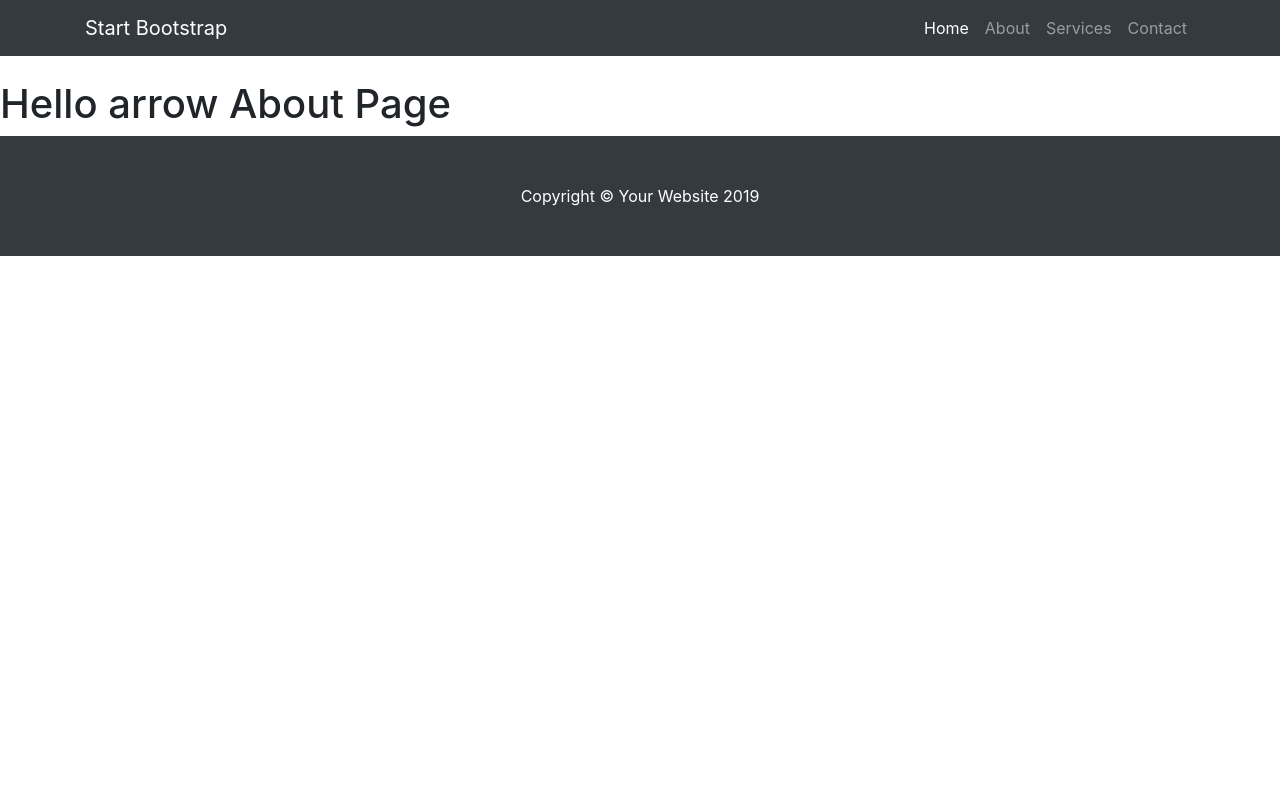
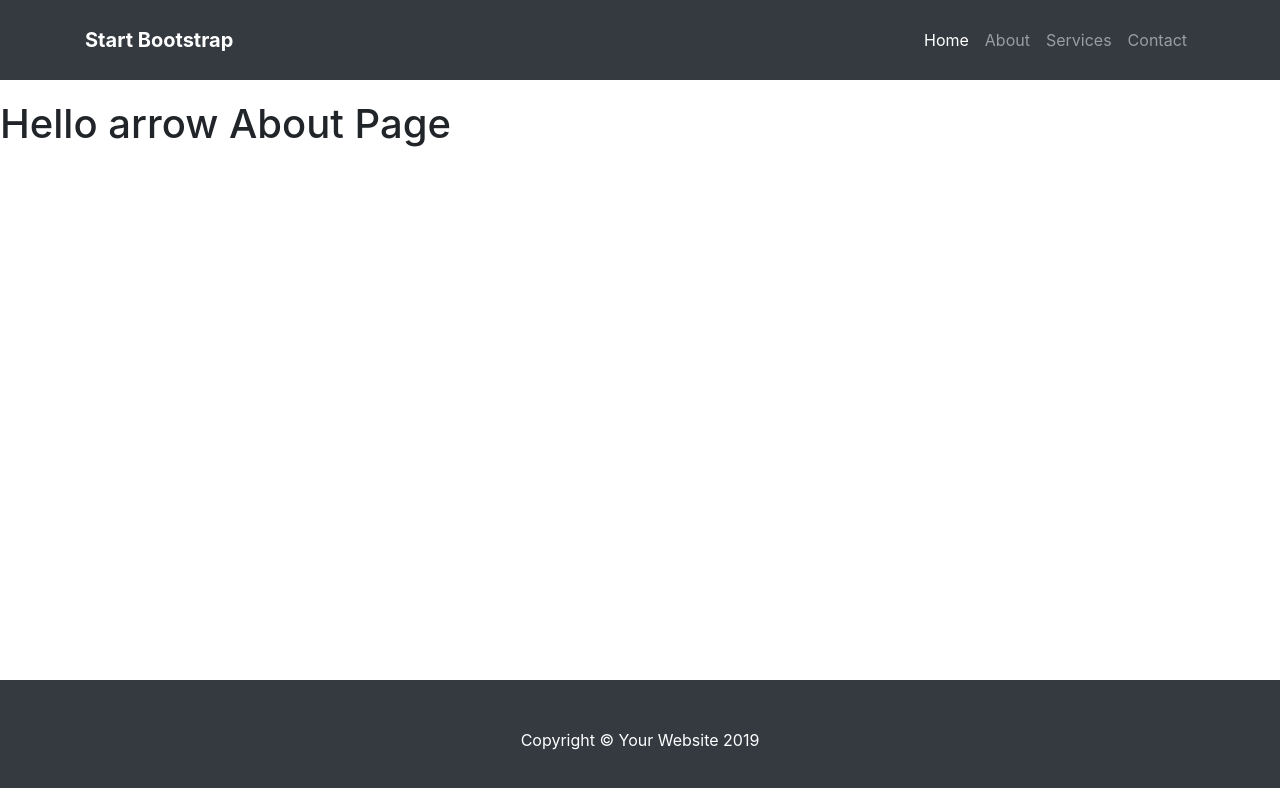
Before and after one commit to AliEmili/Movie-App-Nextjs-Course, a Next.js app: page /about in a window 1280 px wide. Shown: the top 788 px of the page. Built offline with nearby package versions, Linux system fonts and the light colour scheme.

Commit message:
style improvement

```diff
--- a/components/movieList.js
+++ b/components/movieList.js
@@ -22,7 +22,7 @@
                                 <a>{movie.name}</a>
                             </Link>
                             </h4>
-                            <div>{movie.genre}</div>
+                            <div className="movie-genre">{movie.genre}</div>
                             <p className="card-text">{this.shorten(movie.description, 100)}</p>
                         </div>
                         <div className="card-footer">
--- /dev/null
+++ b/next.config.js
@@ -0,0 +1,4 @@
+const withCss = require('@zeit/next-css');
+const withSass = require('@zeit/next-sass');
+
+module.exports = withCss(withSass());
--- a/package.json
+++ b/package.json
@@ -8,11 +8,16 @@
         "start": "next start"
     },
     "dependencies": {
+        "@zeit/next-css": "^1.0.1",
+        "@zeit/next-sass": "^1.0.1",
         "axios": "^0.19.2",
         "body-parser": "^1.19.0",
         "express": "^4.17.1",
         "next": "9.5.2",
         "react": "16.13.1",
         "react-dom": "16.13.1"
+    },
+    "devDependencies": {
+        "sass": "^1.28.0"
     }
 }
--- a/pages/_app.js
+++ b/pages/_app.js
@@ -3,6 +3,7 @@
 import Navbar from "../components/navbar";
 import Footer from "../components/footer";
 import App from "next/app";
+import '../styles/index.scss';
 function MyApp({ Component, pageProps }) {
   return (
     <div>
@@ -21,7 +22,8 @@
         <style>
           {`
             .base-page{
-              padding-top: 80px;
+              padding-top: 100px;
+              padding-bottom: 200px
             }
           `}
         </style>
--- /dev/null
+++ b/styles/index.scss
@@ -0,0 +1,35 @@
+body {
+    min-height: 100vh;
+    position: relative;
+    margin: 0;
+}
+
+footer {
+    position: absolute;
+    bottom: 0;
+    width: 100%;
+}
+
+.home-page {
+    .movie-genre {
+        font-size: 17px;
+        // font-style: italic;
+        font-weight: bold;
+        margin-bottom: 10px;
+    }
+    .card-title {
+        margin-bottom: 0;
+    }
+}
+
+.navbar {
+    min-height: 80px;
+    >li>a {
+        font-size: 19px;
+    }
+}
+
+.navbar-brand {
+    font-size: 30px;
+    font-weight: bold;
+}
```
Also changed, not shown: 1 other file (tests, documents, lock files or other folders).
